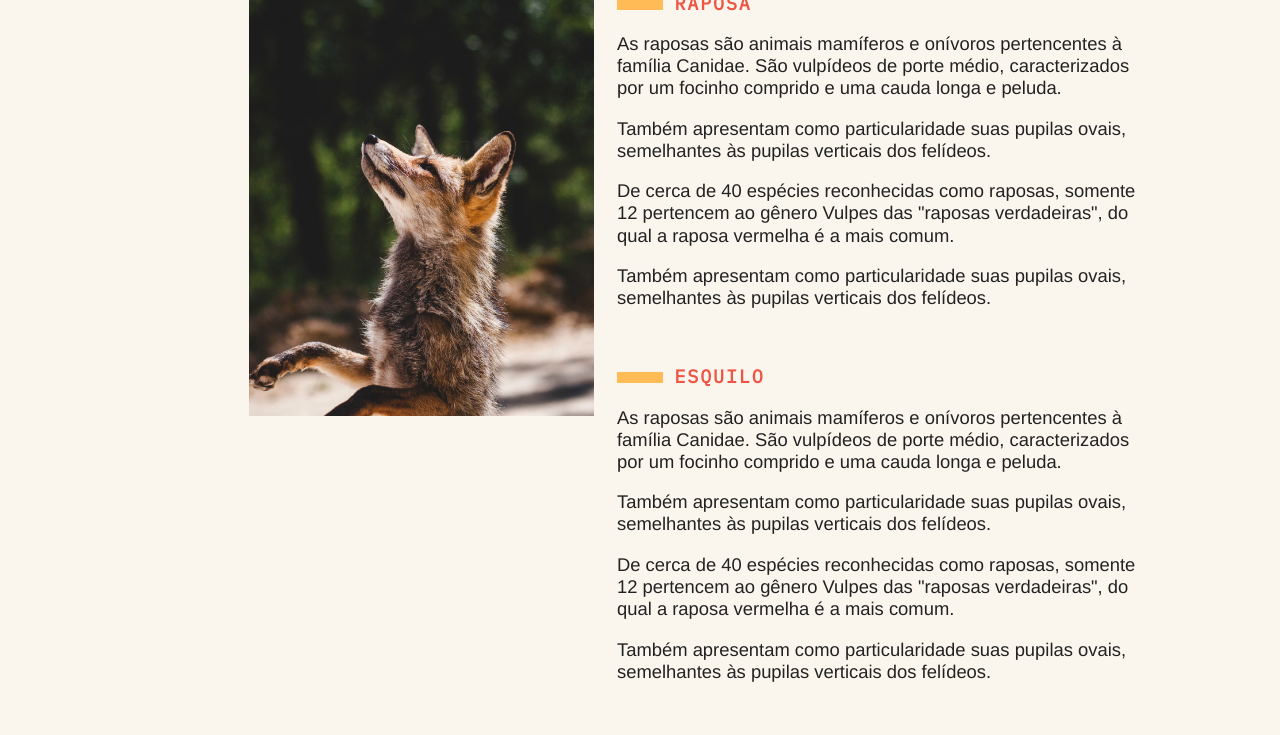
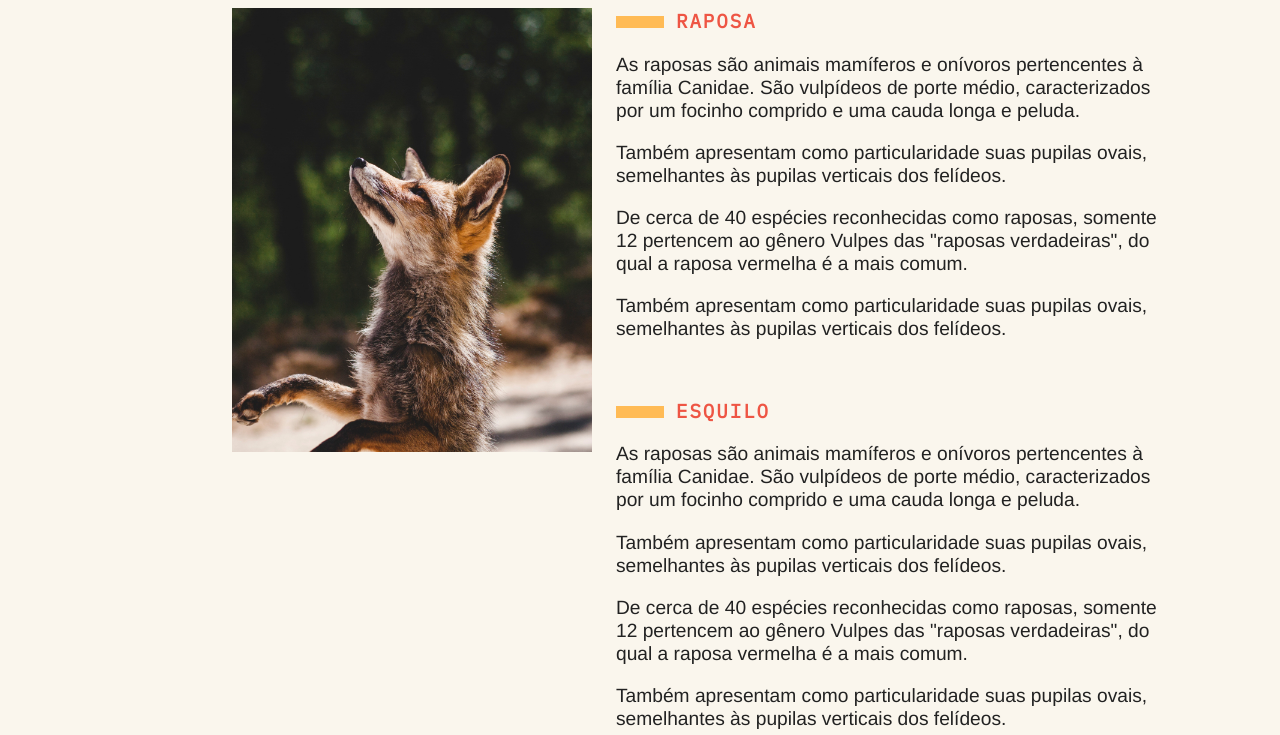
Before and after one commit to matheusrmell0/Animais-Fantasticos, a plain HTML site: page index.html in a window 1280 px wide. Shown: the part 436-1171 px from the top of the page. Drawn offline with Linux system fonts and the light colour scheme.

Commit message:
bateria-exercicios-js

```diff
--- a/css/global/global.css
+++ b/css/global/global.css
@@ -26,7 +26,7 @@ img {
 /*  */
 
 body {
-  zoom: 1.15;
+  zoom: 1.2;
   background: #faf6ed;
   color: #222;
   -webkit-font-smoothing: antialiased;
```
Also changed, not shown: script/script.js (+62 -0 lines), favicon.svg (added).
